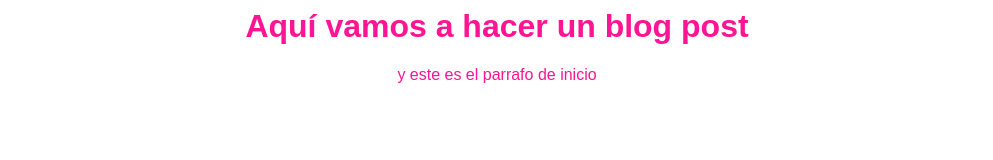
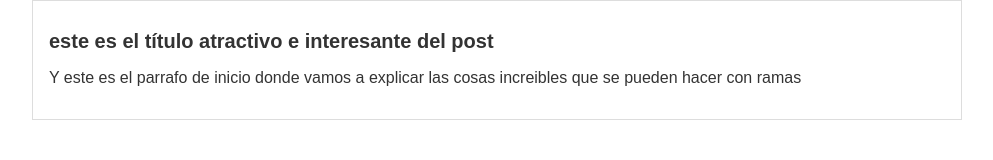
Before and after one commit to Darvock2640/hyperblog, a plain HTML site: page blogpost.html in a window 1280 px wide. Shown: the whole page, without its empty margins (143-1136 px from the left). Drawn offline with Linux system fonts and the light colour scheme.

Commit message:
Commit del html y css al master en su versión mas reciente

```diff
--- a/blogpost.html
+++ b/blogpost.html
@@ -4,7 +4,12 @@
         <link rel="stylesheet" href="css/estilos.css" />
     </head>
     <body>
-        <h1>Aquí vamos a hacer un blog post</h1>
-        <p>y este es el parrafo de inicio</p>
+        <div id="container">
+            <div id="post">
+                <h1>este es el título atractivo e interesante del post</h1>
+                <p>Y este es el parrafo de inicio donde vamos a explicar
+                    las cosas increibles que se pueden hacer con ramas</p>
+            </div>
+        </div>
     </body>
 </html>
--- a/css/estilos.css
+++ b/css/estilos.css
@@ -1,7 +1,22 @@
 body
 {
-    color: deeppink;
+    color: #333;
     text-align: center;
     font-family: "Arial";
+    font-size: 16px;
+    margin: 0;
+    padding: 0;
 
 }
+#container
+{
+    width: 70%;
+    padding: 1em;
+    text-align: left;
+    border: 1px solid #DDD;
+    margin: 0 auto;
+}
+#container h1
+{
+    font-size: 20px;
+}
```
